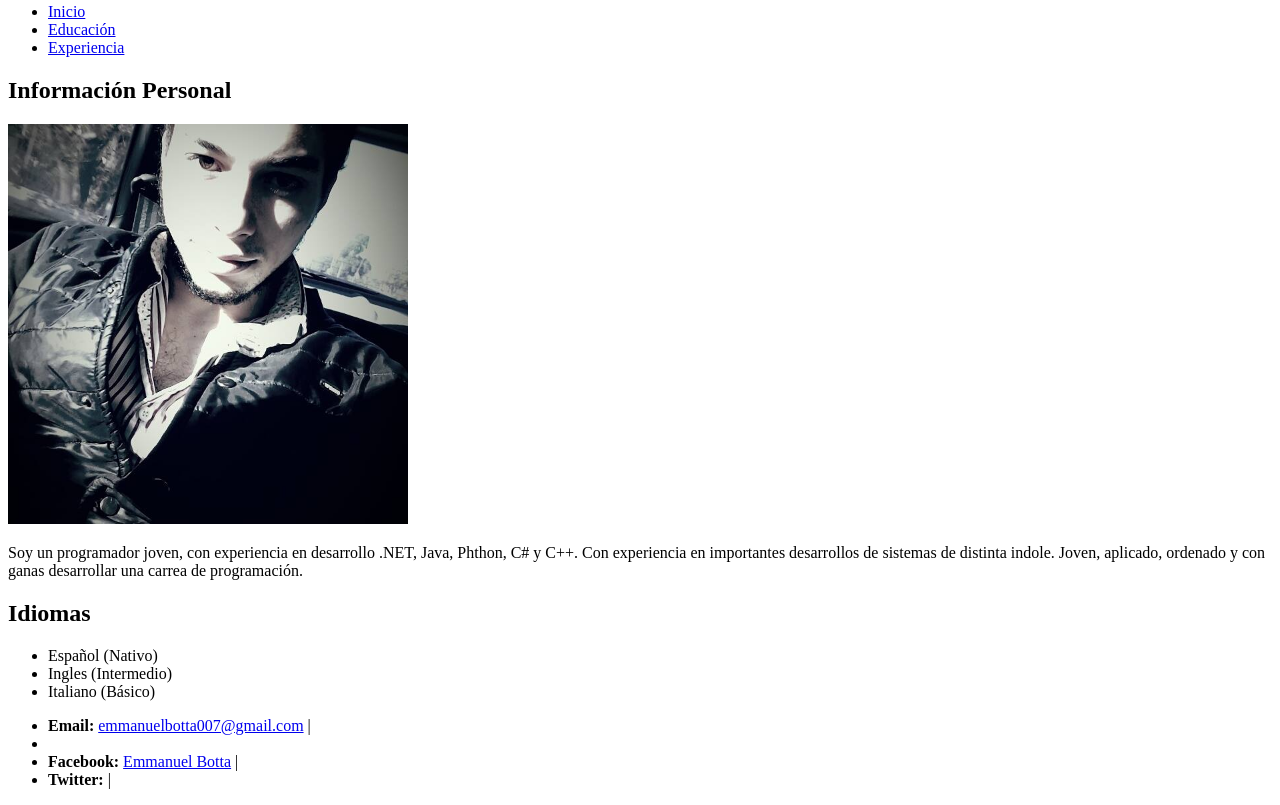
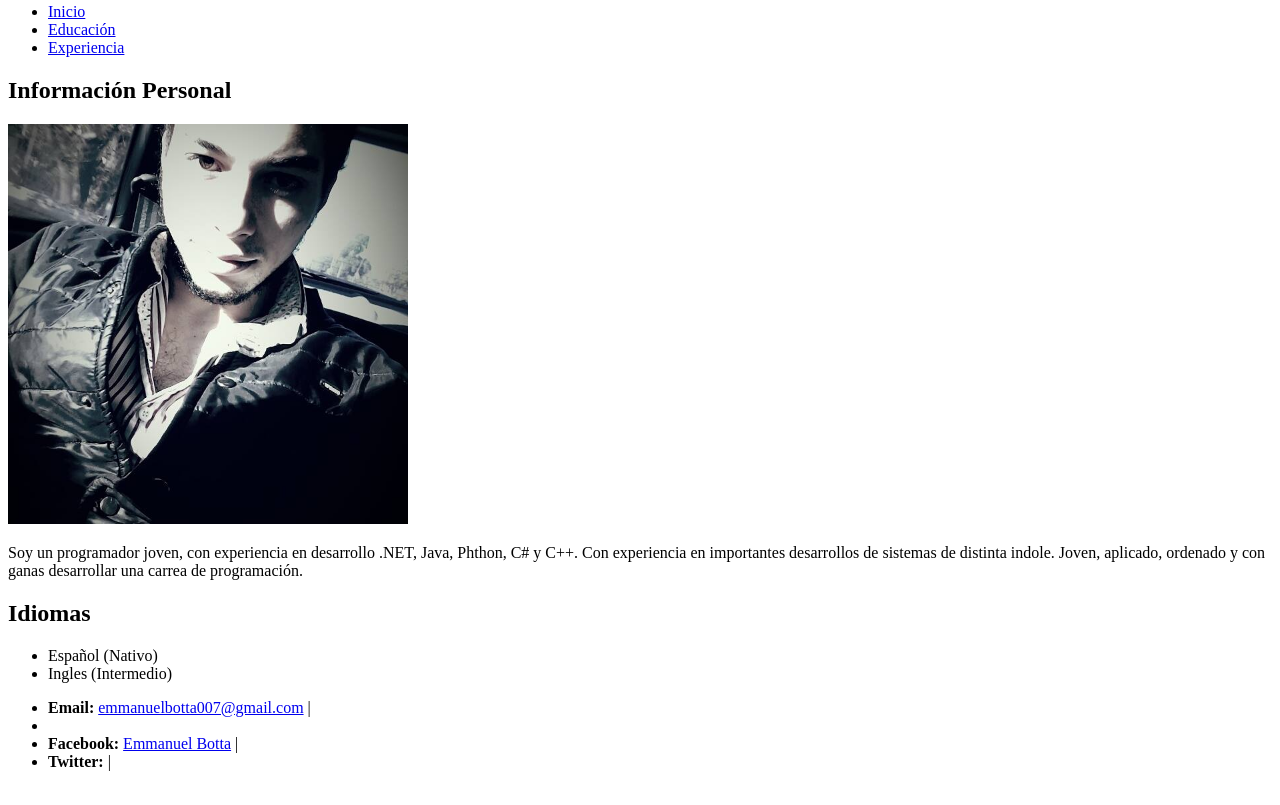
Before and after one commit to emmanuelbo119/Htmlv3, a plain HTML site: page index.html in a window 1280 px wide. Shown: the part 445-1250 px from the top of the page. Drawn offline with Linux system fonts and the light colour scheme.

Commit message:
Remove idioma
Se eliminó el idioma Italiano de las experiencas

```diff
--- a/index.html
+++ b/index.html
@@ -37,7 +37,7 @@
 <ul>
   <li>Español (Nativo)</li>
   <li>Ingles (Intermedio)</li>
-  <li>Italiano (Básico)</li>
+
 </ul>
 </Section>
 <footer>
```
